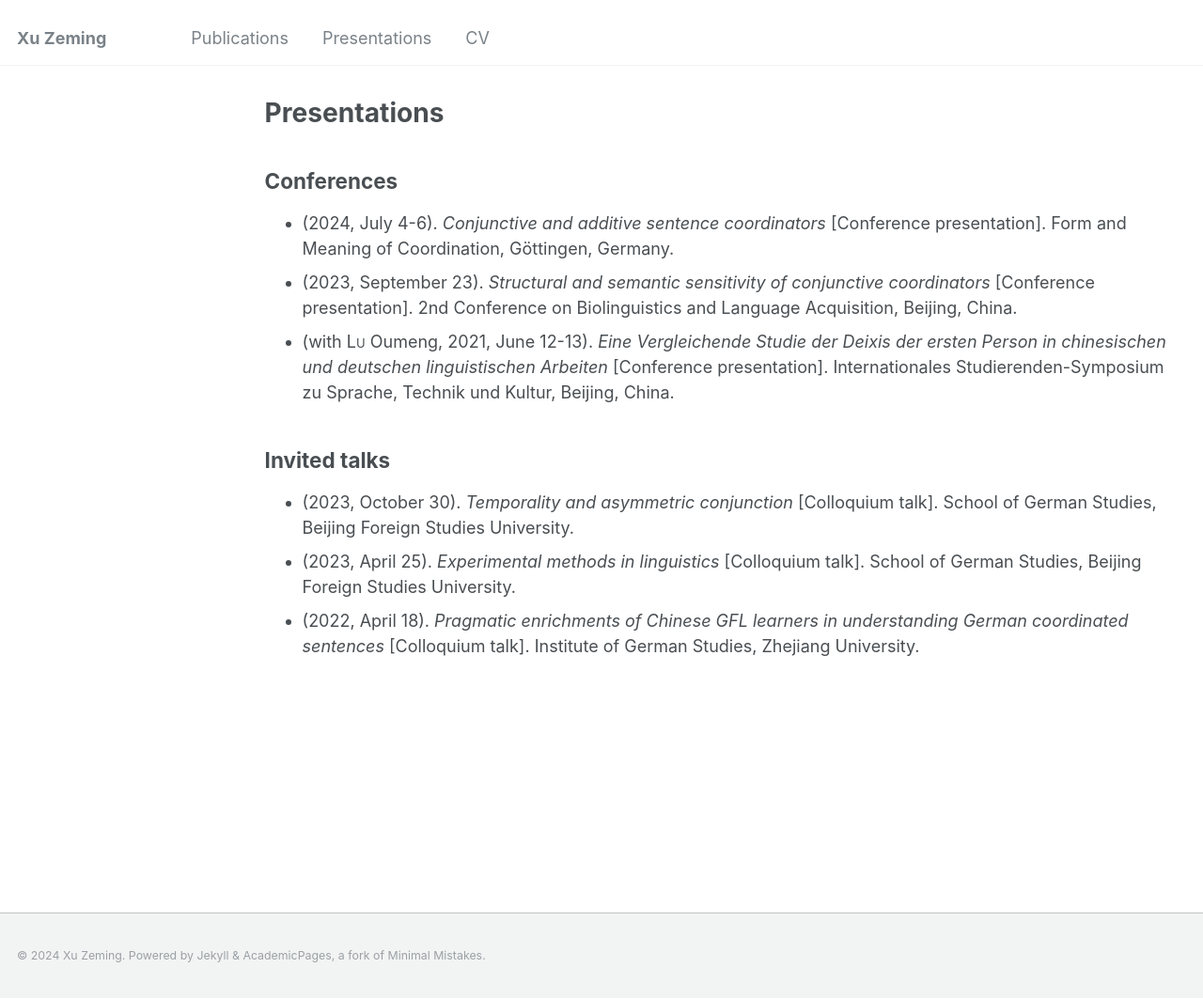
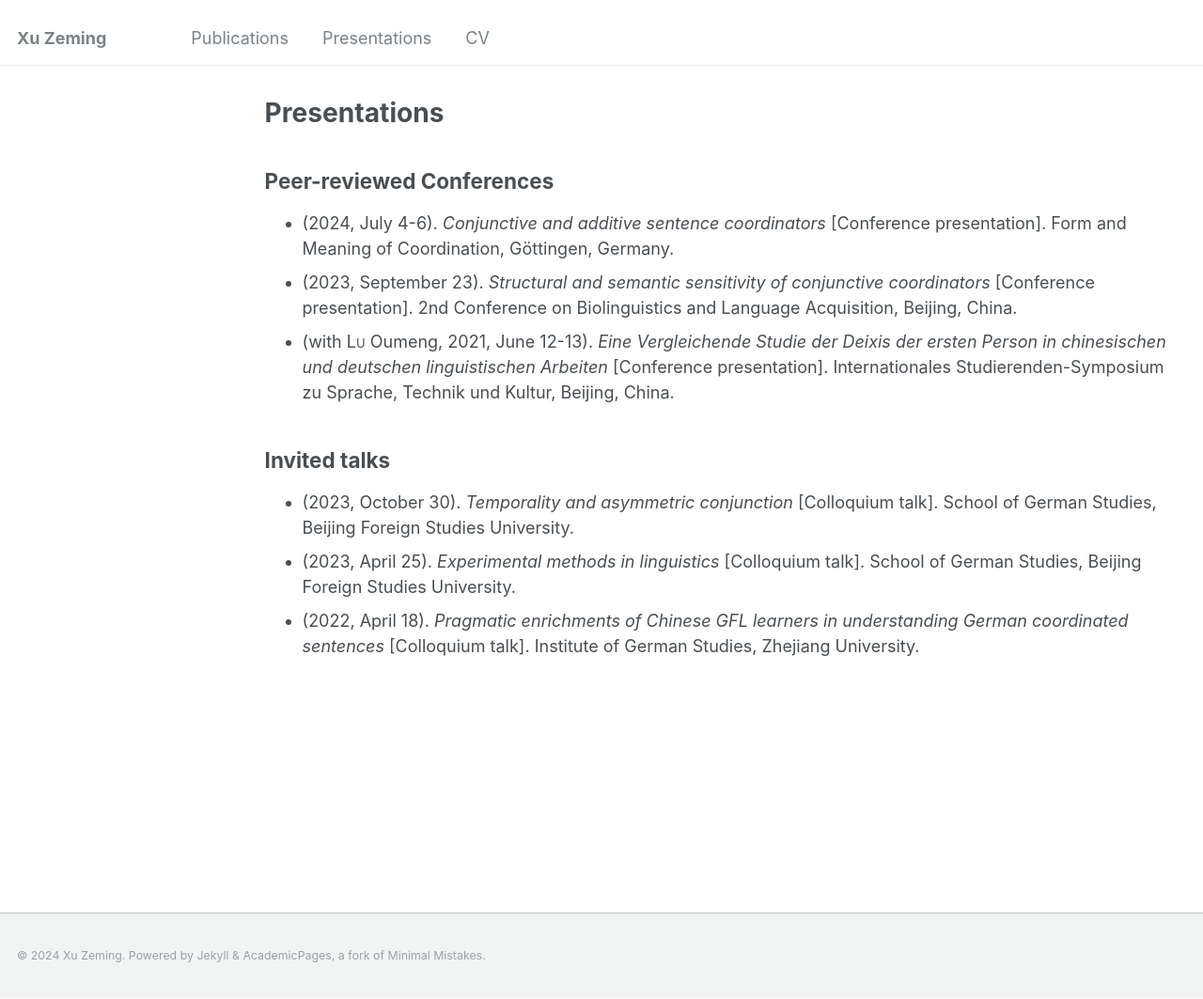
Before and after one commit to xu-zeming/xu-zeming.github.io, a Jekyll site: the page built from _pages/presentations.md, in a window 1280 px wide and 1063 px high. Shown: the whole window at 94% size. Built offline with Jekyll 4.4.1, drawn with Linux system fonts in a browser that asks for light colours.

Commit message:
modified:   _pages/presentations.md 	modified:   _pages/publications.md 	deleted:    files/paper1.pdf 	deleted:    files/paper2.pdf 	deleted:    files/paper3.pdf 	deleted:    files/slides1.pdf 	deleted:    files/slides2.pdf 	deleted:    files/slides3.pdf

```diff
--- a/_pages/presentations.md
+++ b/_pages/presentations.md
@@ -5,7 +5,7 @@ permalink: /presentations/
 author_profile: false
 ---
 
-## Conferences
+## Peer-reviewed Conferences
 <!-- * (with Markus Steinbach, 2024, September 26-27). *Reversed temporal and causal relations in conjunctive coordination* [Poster presentation]. 5th Experimental Pragmatics in Italy (xPrag.it), Venice, Italy.
 * (with Markus Steinbach, 2024, September 17-19). *Temporality and causality in asymmetric conjunction* [Poster presentation]. Sinn und Bedeutung 29, Noto, Italy. -->
 * (2024, July 4-6). *Conjunctive and additive sentence coordinators* [Conference presentation]. Form and Meaning of Coordination, Göttingen, Germany.
```
Also changed, not shown: _pages/publications.md (+1 -1 lines), 6 other files.
